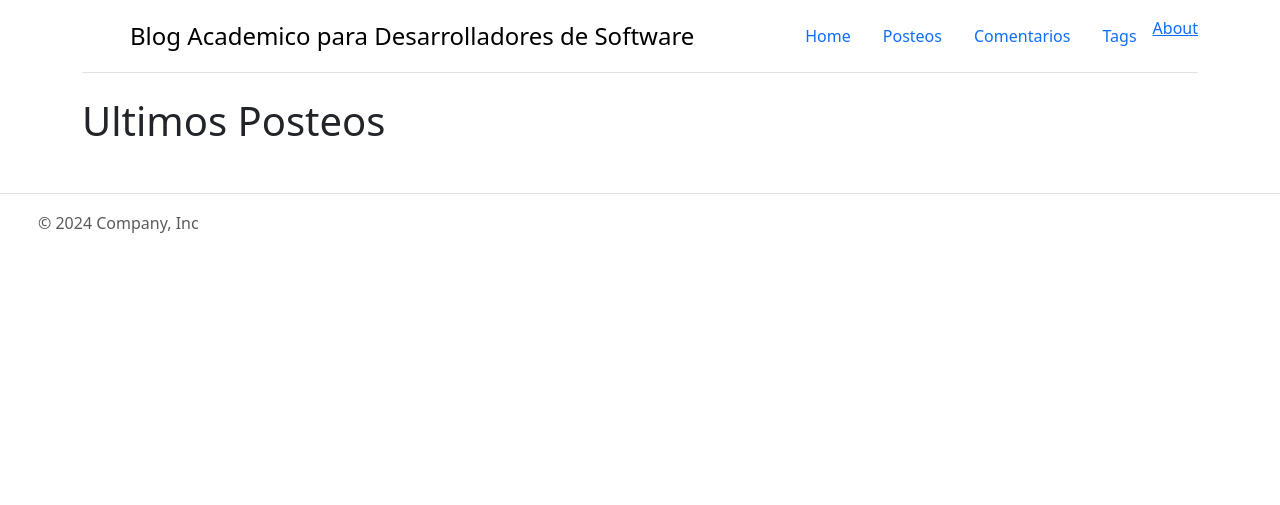
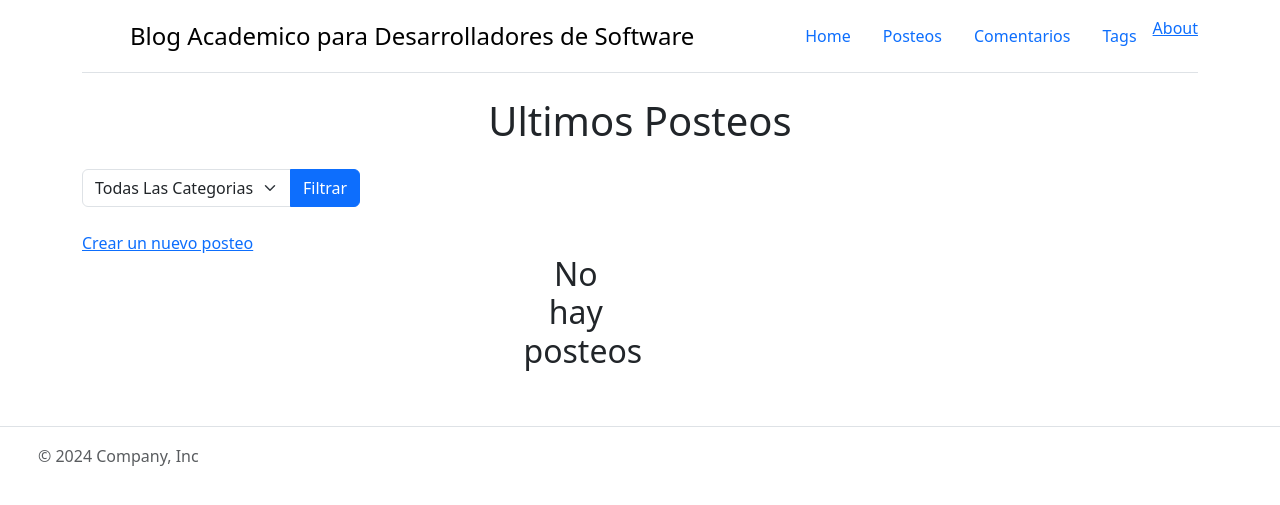
Before and after one commit to MarcoPescarolo/Symfony, a Symfony app: template templates/home.html.twig in a window 1280 px wide. Shown: the top 505 px of the page. Run offline with Twig, Linux system fonts and the light colour scheme; the template is opened without the code that fills it, so the values that code supplies are empty; some libraries are stand-ins or nearby versions.

Commit message:
se arreglo el tema de las imagenes

```diff
--- a/templates/base.html.twig
+++ b/templates/base.html.twig
@@ -23,6 +23,9 @@
         </a>
 
         <ul class="nav nav-pills">
+        {% if app.user %}
+          Estas logeado como {{ app.user.userIdentifier }}, <a href="{{ path('app_logout') }}">Cerrar Sesion</a>
+        {% endif %}
         <li class="nav-item"><a href="{{ path('app_home') }}" class="nav-link {% if app.request.attributes.get('_route') == 'app_home' %}active{% endif %}">Home</a></li>
         <li class="nav-item"><a href="{{ path('app_posteo_index') }}" class="nav-link {% if app.request.attributes.get('_route') starts with 'app_posteo_' %}active{% endif %}">Posteos</a></li>
         <li class="nav-item"><a href="{{ path('app_comentario_index') }}" class="nav-link {% if app.request.attributes.get('_route') starts with 'app_comentario_' %}active{% endif %}">Comentarios</a></li>
--- a/templates/home.html.twig
+++ b/templates/home.html.twig
@@ -4,27 +4,51 @@
 
 {% block body %}
 <div class="container mt-4">
-    <h1 class="mb-4">Ultimos Posteos</h1>
+    <div class="text-center mb-4">
+        <h1>Ultimos Posteos</h1>
+    </div>
+    <div class="d-flex justify-content-between align-items-center mb-4">
+        <form method="get" action="{{ path('app_home') }}">
+            <div class="input-group">
+                <select name="categoria" class="form-select" onchange="this.form.submit()">
+                    <option value="">Todas Las Categorias</option>
+                    {% for categoria in categorias %}
+                        <option value="{{ categoria.id }}" {% if selectedCategoria == categoria.id %}selected{% endif %}>
+                            {{ categoria.titulo }}
+                        </option>
+                    {% endfor %}
+                </select>
+                <button type="submit" class="btn btn-primary">Filtrar</button>
+            </div>
+        </form>
+    </div>
+        <a href="{{ path('app_posteo_new') }}">Crear un nuevo posteo</a>
     <div class="d-flex justify-content-center">
         <div class="row row-cols-1 row-cols-md-2 g-4" style="max-width: 800px;">
             {% for posteo in posteos %}
                 <div class="col">
                     <div class="card h-100">
                         {% if posteo.imagen %}
-                            <img src="{{ vich_uploader_asset(posteo, 'imageFile') }}" class="card-img-top" alt="{{ posteo.titulo }}">
+                            <img src="{{ asset('images/posteos/' ~ posteo.imagen) }}" class="card-img-top" alt="{{ posteo.titulo }}">
                         {% endif %}
                         <div class="card-body">
                             <h5 class="card-title">{{ posteo.titulo }}</h5>
                             <p class="card-text">{{ posteo.descripcion|slice(0, 100) ~ '...' }}</p>
                             <p class="card-text">
                                 <small class="text-muted">
-                                    Posted on {{ posteo.fecha|date('F j, Y') }} by {{ posteo.usuario.username }}
+                                    Posteado el {{ posteo.fecha|date('F j, Y') }} Por {{ posteo.usuario.username }}<br>
+                                    Tags: {{posteo.tag}}
                                 </small>
                             </p>
-                            <a href="{{ path('app_posteo_show', {'id': posteo.id}) }}" class="btn btn-primary">Read More</a>
+                            <a href="{{ path('app_posteo_show', {'id': posteo.id}) }}" class="btn btn-primary">Ver Mas</a>
                         </div>
                     </div>
+                    <a href="{{ path('app_comentario_new', {'posteo_id': posteo.id}) }}">Comentar</a>
                 </div>
+                {% else %}
+                    <div class="text-center mb-4">
+                    <h2>No hay posteos</h2>
+                    </div>
             {% endfor %}
         </div>
     </div>
--- a/templates/security/login.html.twig
+++ b/templates/security/login.html.twig
@@ -10,7 +10,7 @@
 
         {% if app.user %}
             <div class="mb-3">
-                You are logged in as {{ app.user.userIdentifier }}, <a href="{{ path('app_logout') }}">Logout</a>
+                Estas logeado como {{ app.user.userIdentifier }}, <a href="{{ path('app_logout') }}">Cerrar Sesion</a>
             </div>
         {% endif %}
 
```
Also changed, not shown: src/Controller/HomeController.php (+14 -2 lines), public/images/posteos/178a32fe0745543c3efc94d89bc0dfa6-668f0e0e13717624537515.png (added), public/images/posteos/b74902e99785e9a76a5457d1cc8328be-668f09af94d1e763547810.png (added), public/images/posteos/plew-games-co-668efec80ab14219368425.png (added), public/images/posteos/plew-games-co-668f15923aa62260971024.png (added).
